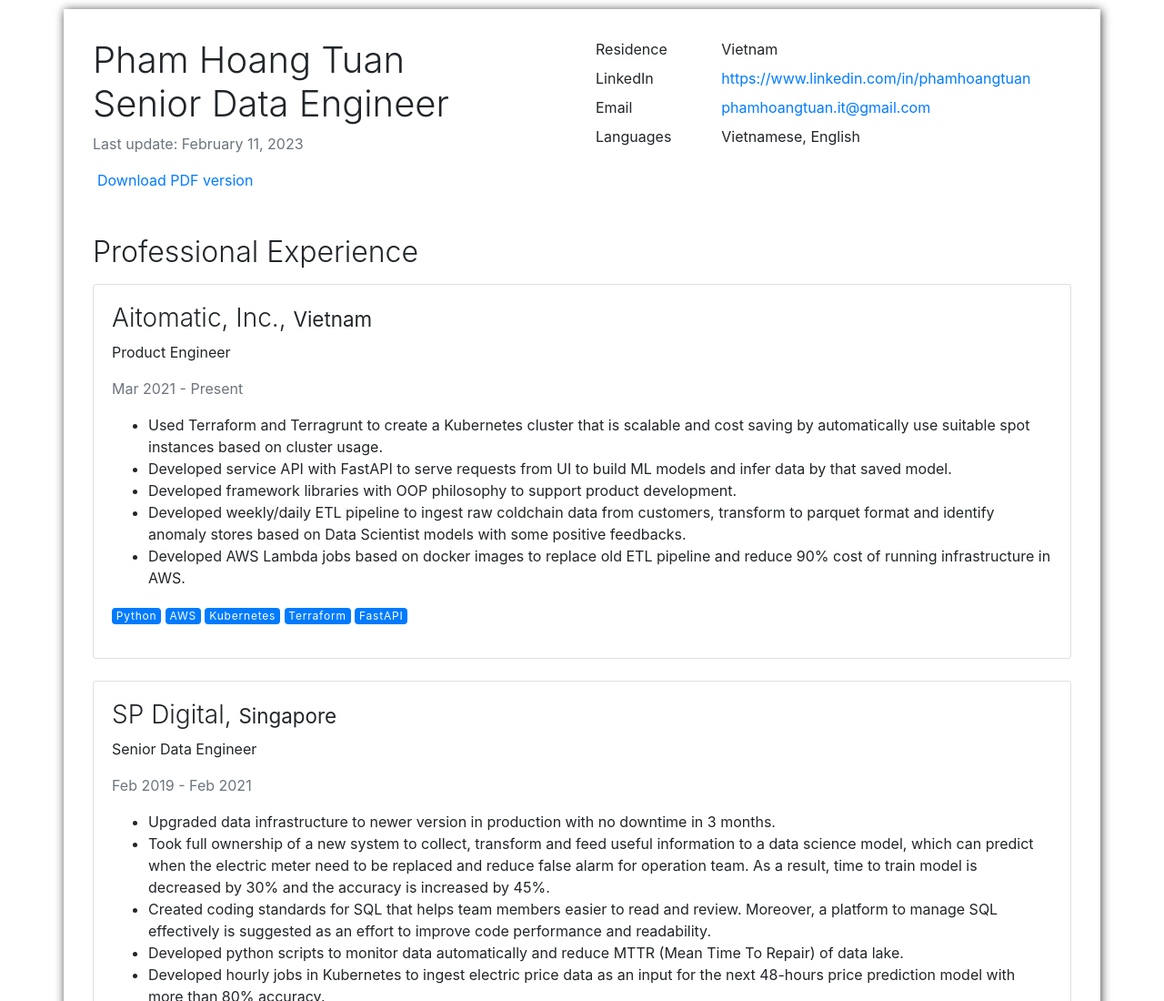
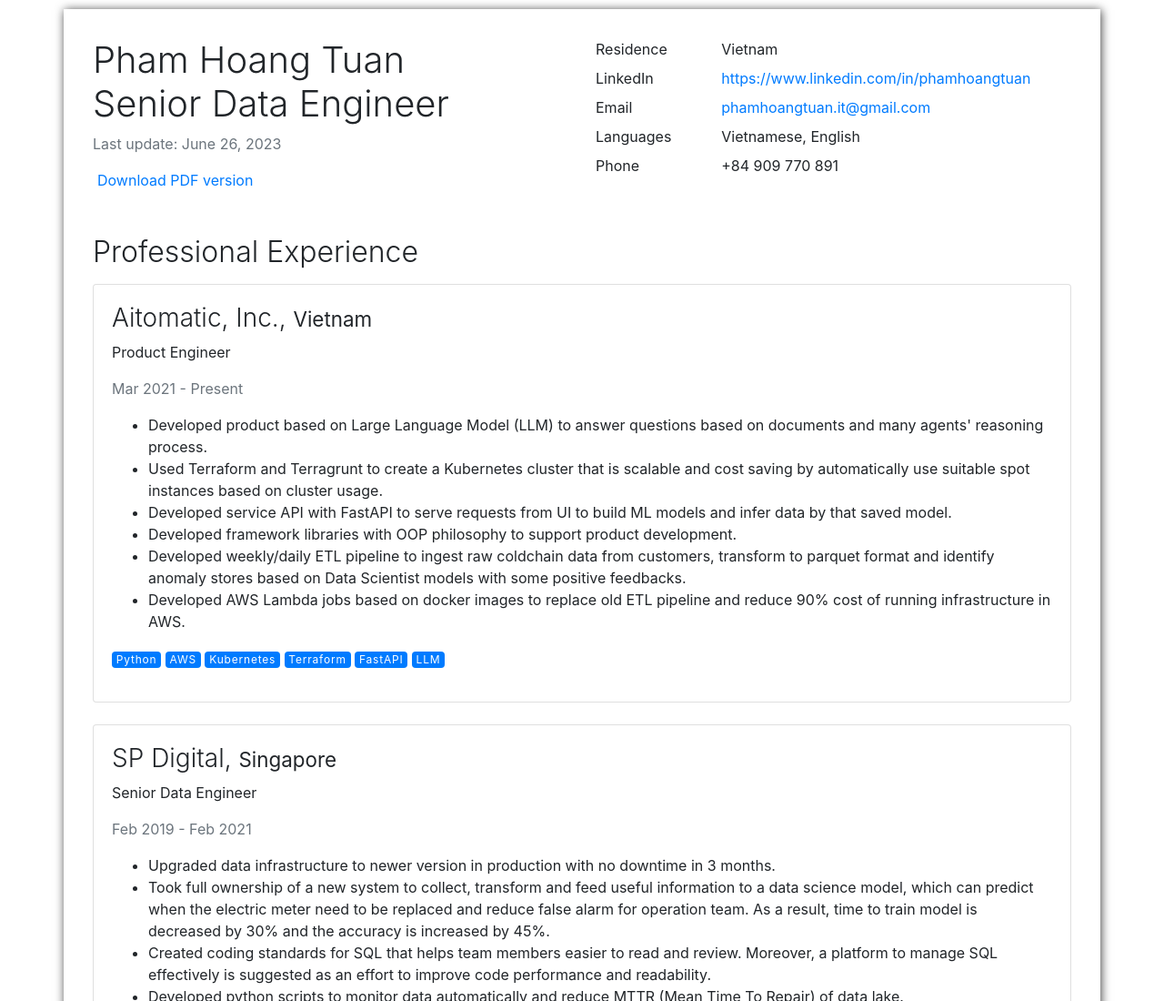
Before and after one commit to phamhoangtuan/cv, a plain HTML site: page index.html in a window 1280 px wide. Shown: the top 1100 px of the page at 91% size. Drawn offline with nearby package versions, Linux system fonts and the light colour scheme; some icons are missing.

Commit message:
Deploying to gh-pages from  @ 33f081e439ca3dc9ce106d654a66fd257d27cf8b 🚀

```diff
--- a/index.html
+++ b/index.html
@@ -15,7 +15,7 @@
         <div class="col-md-6 col-print-6">
             <h1>Pham Hoang Tuan<br/>Senior Data Engineer</h1>
             <p>
-                <time datetime="" class="text-muted">Last update: February 11, 2023</time>
+                <time datetime="" class="text-muted">Last update: June 26, 2023</time>
             </p>
             <p>
                 <span class="screen"><a href="pham-hoang-tuan.pdf"><i class="fa fa-file-pdf-o" aria-hidden="true"></i>Download PDF version</a></span>
@@ -33,6 +33,8 @@
                 <dd class="col-md-9"><a href="mailto:phamhoangtuan.it@gmail.com">phamhoangtuan.it@gmail.com</a></dd>
                 <dt class="col-md-3">Languages</dt>
                 <dd class="col-md-9">Vietnamese, English</dd>
+                <dt class="col-md-3">Phone</dt>
+                <dd class="col-md-9">+84 909 770 891</dd>
             </dl>
         </div>
     </div>
@@ -46,7 +48,7 @@
             <p>Product Engineer</p>
             <p class="text-muted">Mar 2021 - Present</p>
 
-            <div><ul><li>Used Terraform and Terragrunt to create a Kubernetes cluster that is scalable and cost saving by automatically use suitable spot instances based on cluster usage.</li><li>Developed service API with FastAPI to serve requests from UI to build ML models and infer data by that saved model.</li><li>Developed framework libraries with OOP philosophy to support product development.</li><li>Developed weekly/daily ETL pipeline to ingest raw coldchain data from customers, transform to parquet format and identify anomaly stores based on Data Scientist models with some positive feedbacks.</li><li>Developed AWS Lambda jobs based on docker images to replace old ETL pipeline and reduce 90% cost of running infrastructure in AWS.
+            <div><ul><li>Developed product based on Large Language Model (LLM) to answer questions based on documents and many agents&#39; reasoning process.</li><li>Used Terraform and Terragrunt to create a Kubernetes cluster that is scalable and cost saving by automatically use suitable spot instances based on cluster usage.</li><li>Developed service API with FastAPI to serve requests from UI to build ML models and infer data by that saved model.</li><li>Developed framework libraries with OOP philosophy to support product development.</li><li>Developed weekly/daily ETL pipeline to ingest raw coldchain data from customers, transform to parquet format and identify anomaly stores based on Data Scientist models with some positive feedbacks.</li><li>Developed AWS Lambda jobs based on docker images to replace old ETL pipeline and reduce 90% cost of running infrastructure in AWS.
   </li></ul></div>
 
             <p>
@@ -55,6 +57,7 @@
                 <span class="badge badge-primary">Kubernetes</span>
                 <span class="badge badge-primary">Terraform</span>
                 <span class="badge badge-primary">FastAPI</span>
+                <span class="badge badge-primary">LLM</span>
             </p>
 
         </div>
```
Also changed, not shown: 1 other file.
